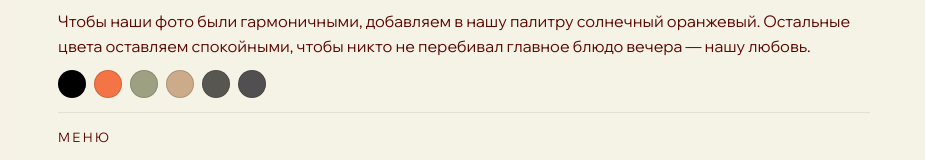
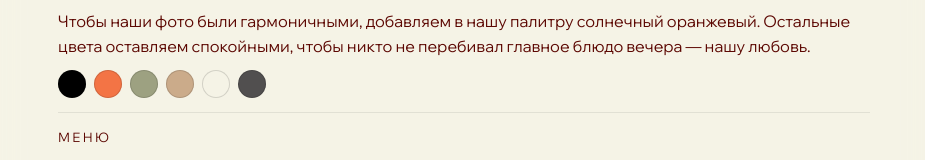
Before and after one commit to ArinaTopor/weddind-invite, an Angular app: page / in a window 1280 px wide. Shown: the part 1715-1875 px from the top of the page, without its empty margins (176-1101 px from the left). Built offline with nearby package versions, Linux system fonts and the light colour scheme; a web font is replaced by a local one.

Commit message:
Обновила цвет

```diff
--- a/src/styles.scss
+++ b/src/styles.scss
@@ -1,7 +1,7 @@
 /* Global base styles for the wedding invitation */
 
 :root {
-  --bg: #585651;
+  --bg: #f5f3e6;
   --accent: #ff4b5c;
   --accent-dark: #5c0702;
   --text-main: #f37445;
```
